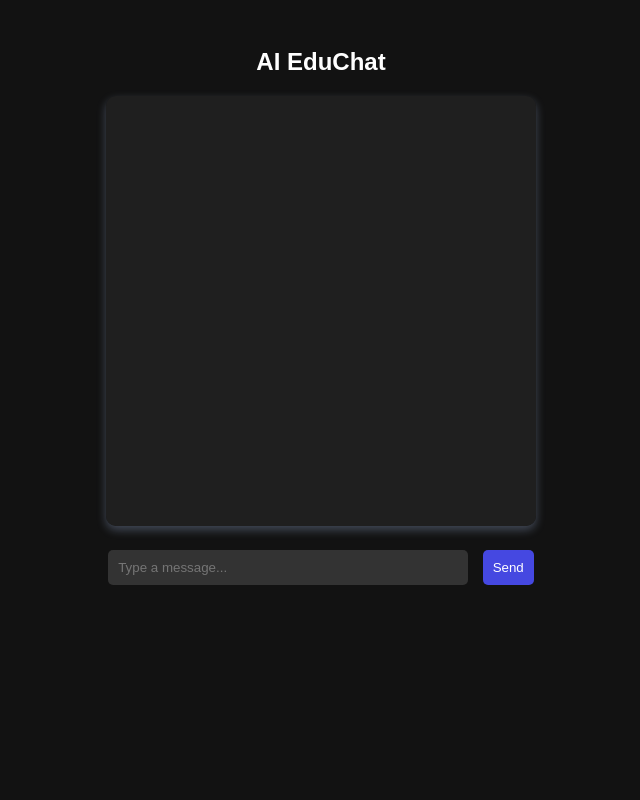
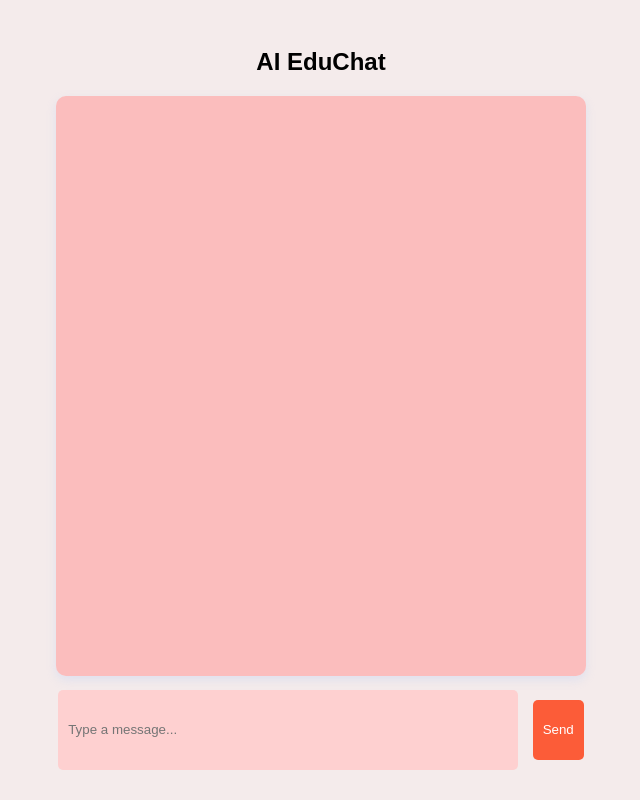
Before and after one commit to devesh-rawat/chatbot_evaluator, a Flask app: page /aichatbot in a window 1280 px wide. Shown: the whole page, without its empty margins (319-959 px from the left). Run offline with Flask 3, Linux system fonts and the light colour scheme.

Commit message:
updated ui

```diff
--- a/templates/mAI.html
+++ b/templates/mAI.html
@@ -7,28 +7,29 @@
     <style>
         body {
             font-family: 'Arial', sans-serif;
-            background: #121212;
+            background: #f4ebeb;
             color: #ffffff;
             text-align: center;
             padding: 20px;
         }
         #chatbox {
-            width: 400px;
-            height: 400px;
+            width: 500px;
+            height: 550px;
             border-radius: 10px;
             overflow-y: auto;
             padding: 15px;
             margin: auto;
-            background: #262525b3;
+            background: #ffaaaab3;
             box-shadow: 0px 4px 10px rgba(178, 201, 249, 0.3);
         }
         #userInput {
-            width: 340px;
+            width: 440px;
+            height: 60px;
             padding: 10px;
             border: none;
             border-radius: 5px;
-            background: #333;
-            color: #fff;
+            background: #fed0d0;
+            color: #000000;
             outline: none;
         }
         button {
@@ -36,13 +37,14 @@
             padding: 10px;
             border: none;
             border-radius: 5px;
-            background: #4548e1;
+            background: #fc5c38;
             color: white;
             cursor: pointer;
             margin-left: 10px;
+            height: 60px;
         }
         button:hover {
-            background: #383be0;
+            background: #f66228;
         }
         .message {
             padding: 10px;
@@ -67,13 +69,13 @@
         }
         #loading {
             display: none;
-            color: #bbb;
+            color: #434040;
             margin-top: 10px;
         }
     </style>
 </head>
 <body>
-    <h2  >AI EduChat </h2>
+    <h2 style="color: black;" >AI EduChat </h2>
     <div id="chatbox"></div>
     <input type="text" id="userInput" placeholder="Type a message...">
     <button onclick="sendMessage()" id="sendButton">Send</button>
```
